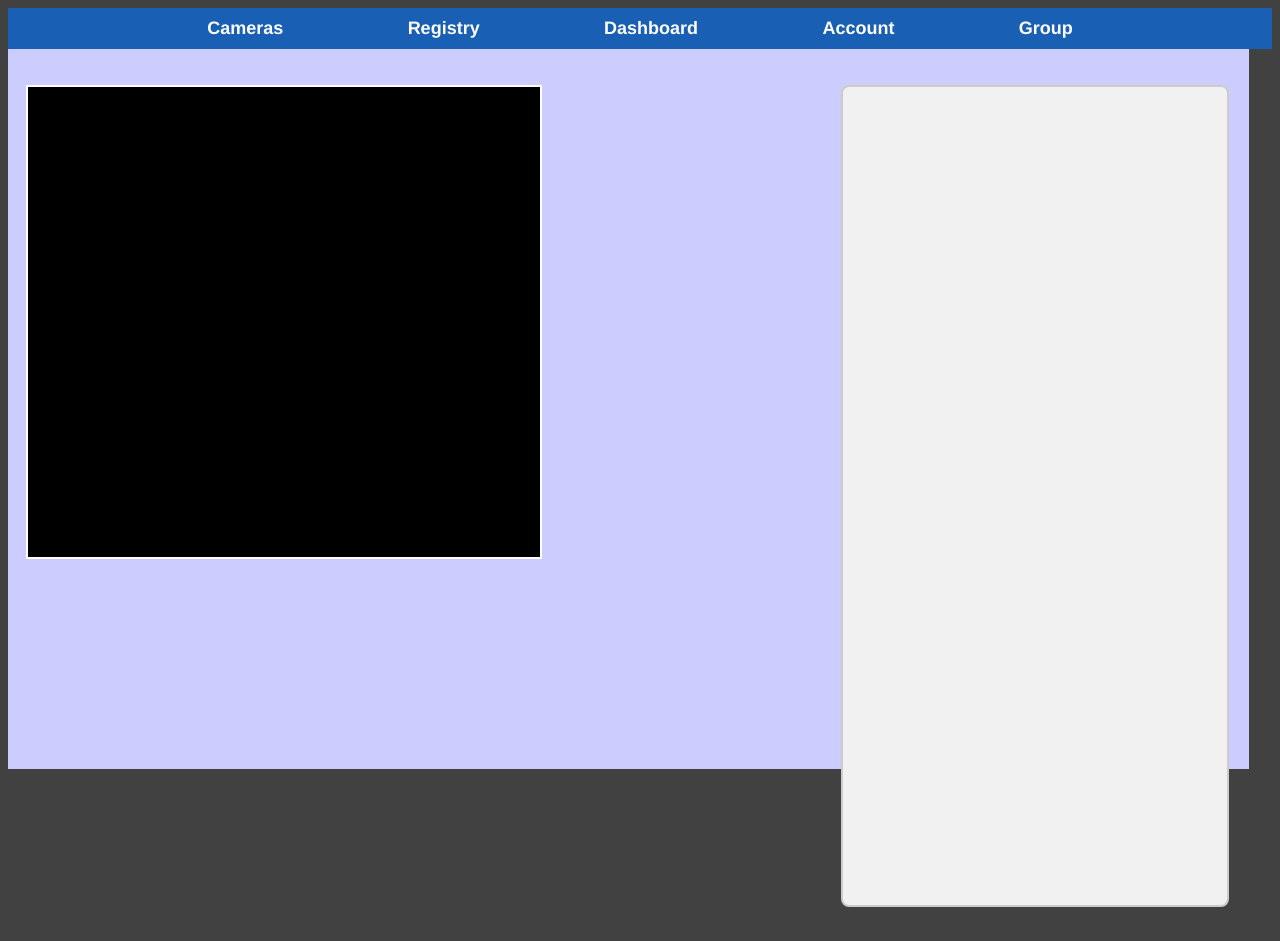
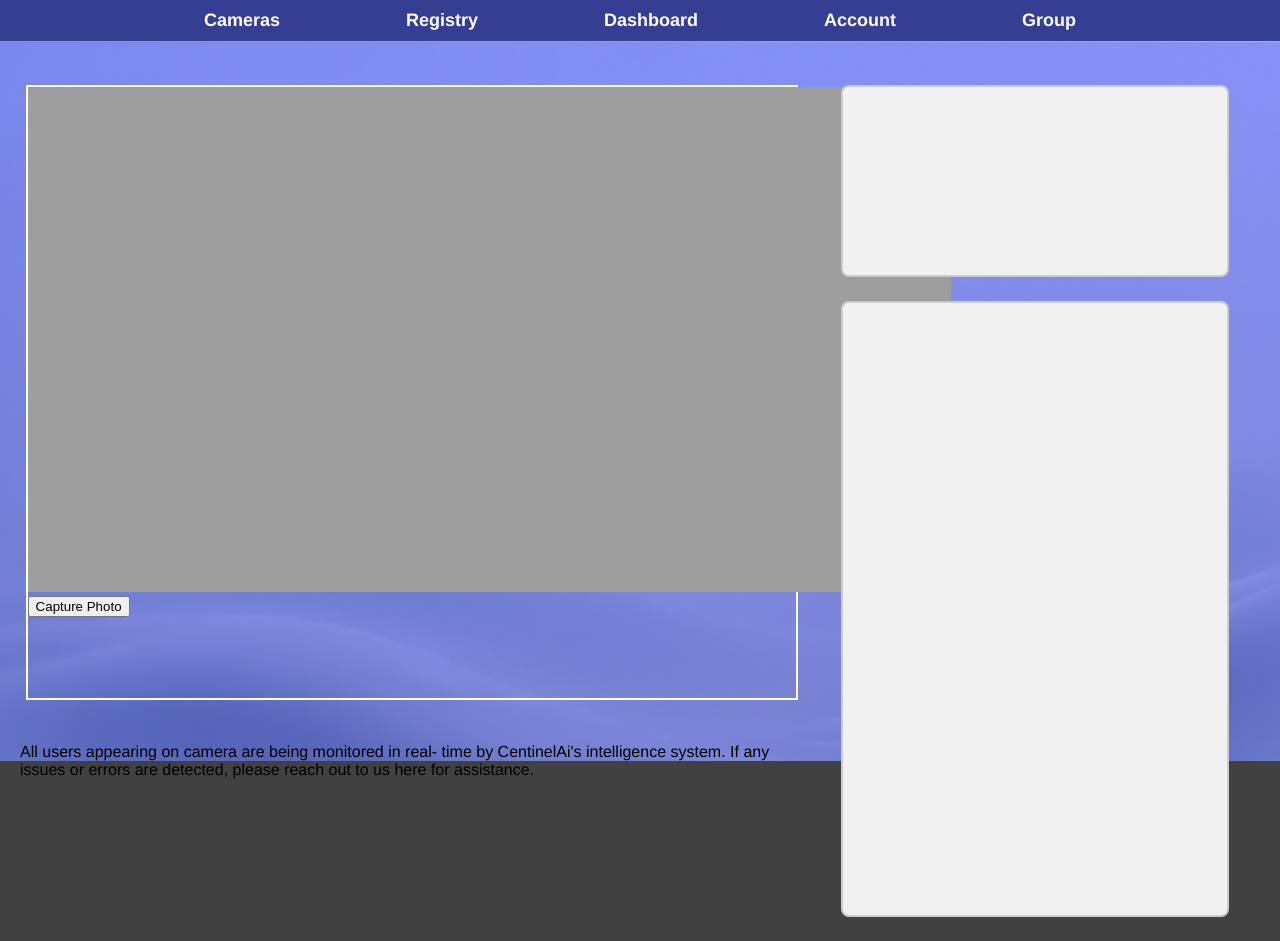
Before and after one commit to m1ca000/CentinelAI, a Flask app: page / in a window 1280 px wide. Run offline with Flask 3, Linux system fonts and the light colour scheme.

Commit message:
feat: Pantallas cambiadas y captura de imagen mejorada

```diff
--- a/Pagina_Web/Dashboard/app.py
+++ b/Pagina_Web/Dashboard/app.py
@@ -6,7 +6,7 @@ from flask import Flask, render_template, Response, request
 from werkzeug.utils import secure_filename
 
 app = Flask(__name__)
-face_cascade = cv2.CascadeClassifier("Resources/Seleccionamiento-Facial.xml")
+face_cascade = cv2.CascadeClassifier(r'C:\Users\feder\OneDrive\Escritorio\CentinelAI\Pagina_Web\Dashboard\Resources\Seleccionamiento-Facial.xml')
 cap = cv2.VideoCapture(0)
 CarpetaDeCaras = "Faces"
 
--- a/Pagina_Web/Dashboard/dashboardStyle.css
+++ b/Pagina_Web/Dashboard/dashboardStyle.css
@@ -1,11 +1,17 @@
 body {
     font-family: Helvetica;
-    background:rgb(65, 65, 65);
+    margin: 0;
+    padding: 0;
+    width: 100%;
+    height: 100%;
+    overflow: hidden; /* Prevents overflow from causing unwanted scrollbars */
+    background: rgb(65, 65, 65); /* Keep the background consistent */
 }
 
 /* Upper Bar */
 .upper-bar {
-    background-color: #195fb4;
+    background-color:#353E92;
+    ;
     color: #fff;
     padding: 10px;
     text-align: center;
@@ -49,8 +55,8 @@ body {
 .block {
     position: absolute;
     top: 0;
-    width: 95%;
-    height: 100%;
+    width: 100vw;
+    height: 100vh;
     padding: 20px;
     transition: left 0.2s ease-in-out, opacity 0.2s ease-in-out;
     opacity: 0;
@@ -156,26 +135,32 @@ th {
 
 /*Dashboard*/
 .dashboard {
-    background-color: #ccccff;
+    background-image: url('./Resources/background.png');
+    background-size: cover; /* Ensures the image covers the entire element */
+    background-position: center; /* Centers the image */
+    background-repeat: no-repeat; /* Prevents the image from repeating */
+}
+
+video{
+    width: 700px;
+    height: 600px;
 }
 
 .activeCamera{
     position: fixed;
     top: 9%;
     left: 2%;
-    width: 40vw;
-    height: 50vh;
-    background-color: #000;
+    width: 60vw;
+    height: 65vh;
     border: 2px solid #fff;
-    z-index: 1000;
 }
 
 .history {
     position: fixed;
-    top: 9%;
+    top: 32%;
     right: 4%;
-    width: 30%;
-    height: 87vh;
+    width: 30vw;
+    height: 65vh;
     background-color: #f1f1f1;
     border: 2px solid #ccc;
     z-index: 1000;
@@ -183,13 +168,37 @@ th {
     overflow-y: auto;
 }
 
+.live{
+    position: fixed;
+    top: 9%;
+    right: 4%;
+    width: 30vw;
+    height: 20vh;
+    background-color: #f1f1f1;
+    border: 2px solid #ccc;
+    z-index: 1000;
+    border-radius: 8px;
+    overflow-y: auto;
+}
+
+.information{
+    position: fixed;
+    top:79%;
+    width: 60vw;
+}
 
 .account {
-    background-color: #ffffcc;
+    background-image: url('./Resources/background.png');
+    background-size: cover; /* Ensures the image covers the entire element */
+    background-position: center; /* Centers the image */
+    background-repeat: no-repeat; /* Prevents the image from repeating */
 }
 
 .group {
-    background-color: #ffccff;
+    background-image: url('./Resources/background.png');
+    background-size: cover; /* Ensures the image covers the entire element */
+    background-position: center; /* Centers the image */
+    background-repeat: no-repeat; /* Prevents the image from repeating */
 }
 
 /*General*/
--- a/Pagina_Web/Dashboard/static/Dashboard.js
+++ b/Pagina_Web/Dashboard/static/Dashboard.js
@@ -51,7 +51,8 @@ function sendValue(value, type) {
     fetch('http://192.168.82.177/set_angle', {
         method: 'POST',
         headers: {
-            'Content-Type': 'application/json'
+            'Content-Type': 'application/json',
+                        'authorization': `Bearer ${localStorage.getItem('token')}`
         },
         body: JSON.stringify(bodyData)
     })
@@ -64,18 +65,53 @@ function sendValue(value, type) {
     });
 }
 
-//Registry
-function openModal() {
-    document.getElementById('modal').classList.add('active');
-    document.getElementById('overlay').classList.add('active');
+//Group
+function createGroup() {
+
+    fetch('https://centinel-ai.vercel.app/api/createGroup',{
+        method: 'POST',
+        headers: {
+            'Content-Type': 'application/json',
+            'Authorization': `Bearer ${localStorage.getItem('token')}`
+        }
+    })
+
+        .then(response => {
+            if (!response.ok) {
+                throw new Error(`HTTP error! Status: ${response.status}`);
+            }
+            return response.json();
+        })
+        .then(data => {
+            console.log("Group created:", data);
+        })
+        .catch(error => console.error('Error fetching data:', error));
 }
 
-function closeModal() {
-    document.getElementById('modal').classList.remove('active');
-    document.getElementById('overlay').classList.remove('active');
+function showCode() {
+    fetch('https://centinel-ai.vercel.app/api/showInviteCode',{
+        method: 'POST',
+        headers: {
+            'Content-Type': 'application/json',
+            'Authorization': `Bearer ${localStorage.getItem('token')}`
+        }
+    })
+        .then(response => {
+            if (!response.ok) {
+                throw new Error(`HTTP error! Status: ${response.status}`);
+            }
+            return response.json();
+        })
+        .then(data => {
+            document.getElementById('display-text').textContent = JSON.stringify(data);
+        })
+        .catch(error => console.error('Error fetching data:', error));
 }
 
-document.getElementById('capture').addEventListener('click', function() {
+//Dashboard
+
+function capture() {
+    console.log("Capture function triggered");
     fetch('http://127.0.0.1:5000/capture', {
         method: 'POST',
     })
@@ -89,33 +125,4 @@ document.getElementById('capture').addEventListener('click', function() {
         }
     })
     .catch(error => console.error('Error:', error));
-});
-
-document.getElementById('upload').addEventListener('change', function(event) {
-    const formData = new FormData();
-    formData.append('file', event.target.files[0]);
-
-    fetch('http://127.0.0.1:5000/upload', {
-        method: 'POST',
-        body: formData
-    })
-    .then(response => response.json())
-    .then(data => {
-        console.log(data);
-        if (data.status === 'success') {
-            alert('Foto subida con éxito');
-        } else {
-            alert('Error al subir la foto');
-        }
-    })
-    .catch(error => console.error('Error:', error));
-});
-
-//Group
-fetch('https://centinel-ai.vercel.app/api/userGroup')
-  .then(response => response.json())
-  .then(data => {
-
-    document.getElementById('display-text').textContent = JSON.stringify(data);
-  })
-  .catch(error => console.error('Error fetching data:', error));
+};
--- a/Pagina_Web/Dashboard/templates/Dashboard.html
+++ b/Pagina_Web/Dashboard/templates/Dashboard.html
@@ -5,7 +5,7 @@
     <title>Dashboard</title>
     <link rel="stylesheet" href="..\dashboardStyle.css">
     <link href='https://unpkg.com/boxicons@2.1.4/css/boxicons.min.css' rel='stylesheet'>
-    <link rel="shortcut icon" type="image/x-icon" href="../Logo.png"/>
+    <link rel="shortcut icon" type="image/x-icon" href="../Resources/icon.png"/>
 </head>
 <body>
     <div class="upper-bar">
@@ -35,16 +35,6 @@
         </div>
         <!-- Registry -->
         <div class="registry block">
-            <button onclick="openModal()">Reguster someone</button>
-            <div class="overlay" id="overlay"></div>
-            <div class="modal" id="modal">
-              <h3>Capture or Upload a Photo</h3>
-              <img id="video" src="http://127.0.0.1:5000/video_feed" width="640" height="480" alt="Camera Feed">
-              <button id="capture">Capture Photo</button>
-              <input type="file" id="upload" accept="image/*">
-              <canvas id="canvas" style="display:none;"></canvas>
-              <button onclick="closeModal()">Close</button>
-          </div>
             <div class="container">
                 <div class="column">
                   <h2>Allowed</h2>
@@ -75,9 +65,17 @@
         <!-- Dashboard -->
         <div class="dashboard block active">
           <div class="activeCamera">
+              <img id="video" src="http://127.0.0.1:5000/video_feed" width="923" height="505" alt="Camera Feed">
+              <button onclick="capture()" id="capture">Capture Photo</button>
           </div>
           <div class="history">
 
+          </div>
+          <div class="live">
+
+          </div>
+          <div class="information">
+            All users appearing on camera are being monitored in real- time by CentinelAi's intelligence system. If any issues or errors are detected, please reach out to us here for assistance.
           </div>
         </div>
         <!-- Account -->
@@ -86,8 +84,12 @@
         </div>
         <!-- Group -->
         <div class="group block">
+          <div class="createGroup">
+            <button class="button" onclick="createGroup()">Create Group</button>
+          </div>
           <div class="groupcode">
           <h2>Group Code</h2>
+          <button class="button" onclick="showCode()">Show Code</button>
           <p id="display-text" type="password"></p>
           </div>
         </div>
--- a/Pagina_Web/Login/FunctionsL.js
+++ b/Pagina_Web/Login/FunctionsL.js
@@ -102,7 +102,7 @@ async function twoFactorAuth(){
         method: 'POST',
         headers: {
             'Content-Type': 'application/json',
-            'authorization': `Bearer ${localStorage.getItem('token')}`
+            'Authorization': `Bearer ${localStorage.getItem('token')}`
 
         },
         body: JSON.stringify({ code, email})
@@ -112,7 +112,7 @@ async function twoFactorAuth(){
         if(code === code){
             errorMessage.style.display = "none";
             console.log("Verification success");
-window.location.href = "CentinelAI/Pagina_Web";
+            window.location.href = "../Dashboard/templates/Dashboard.html";
             return;
         }
     }
```
Also changed, not shown: other parts of Pagina_Web/Dashboard/dashboardStyle.css (+9 -36 lines), Pagina_Web/Dashboard/Resources/background.png (added), Pagina_Web/Dashboard/Resources/icon.png (added).
